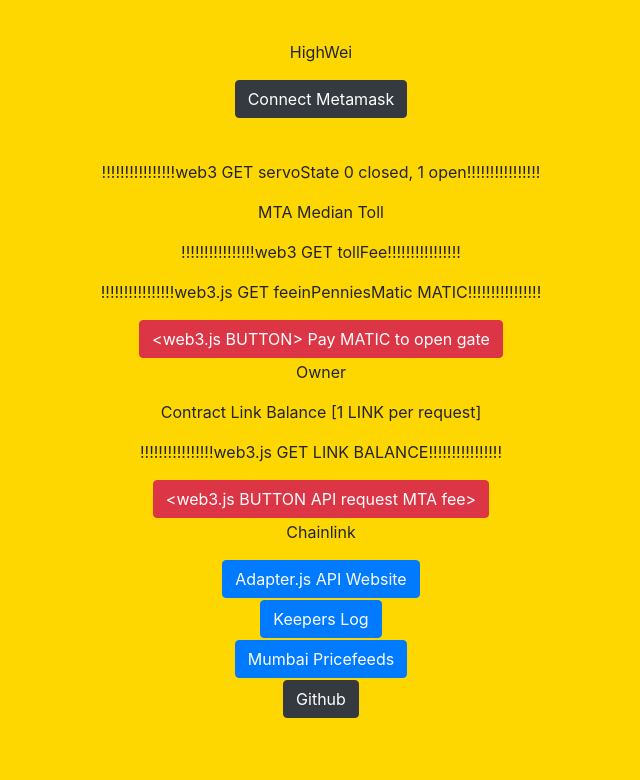
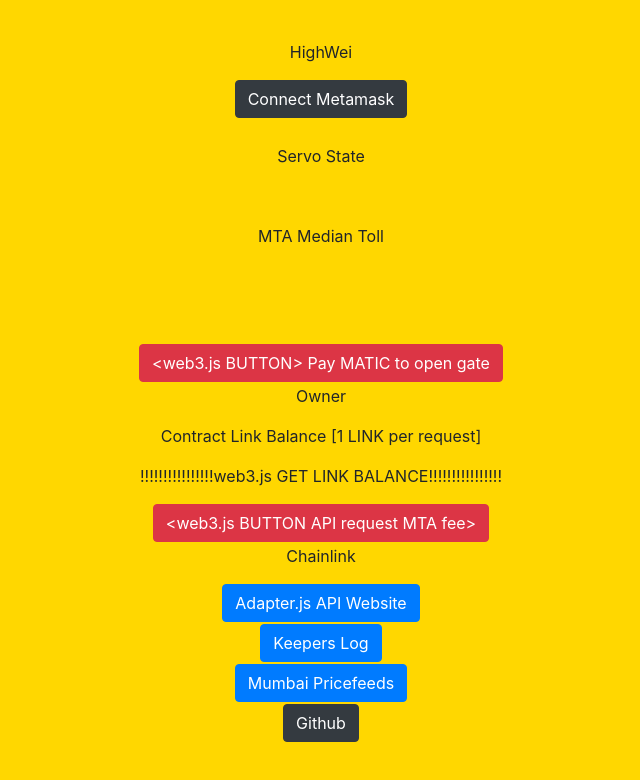
Before and after one commit to MarcusWentz/HighWei, a plain HTML site: page index.html in a window 1280 px wide. Shown: the whole page, without its empty margins (319-959 px from the left). Drawn offline with nearby package versions, Linux system fonts and the light colour scheme; a script that the page names is missing.

Commit message:
Update index.html

```diff
--- a/index.html
+++ b/index.html
@@ -23,7 +23,7 @@
 </div>
 </div>
 
-<div style="min-height: 10vh">
+<div style="min-height: 8vh">
 <div class="row">
   <div class="col text-center">
     <button class="btn btn-dark" id=enableEthereumButton></button>
@@ -31,13 +31,17 @@
 </div>
 </div>
 
-
+<div style="min-height: 5vh">
+<div class="col text-center">
+    <p>Servo State</p>
 </div>
 </div>
 
 <div style="min-height: 5vh">
+ <div class="row">
      <div class="col text-center">
-    <p>!!!!!!!!!!!!!!!!web3 GET servoState 0 closed, 1 open!!!!!!!!!!!!!!!!</p>
+       <p class="text-dark" id=servoStateDOM </p>
+     </div>
    </div>
  </div>
 
@@ -48,14 +52,18 @@
 </div>
 
 <div style="min-height: 5vh">
+ <div class="row">
      <div class="col text-center">
-    <p>!!!!!!!!!!!!!!!!web3 GET tollFee!!!!!!!!!!!!!!!!</p>
+       <p class="text-dark" id=tollPenniesDOM </p>
+     </div>
    </div>
  </div>
 
  <div style="min-height: 5vh">
+  <div class="row">
       <div class="col text-center">
-<p>!!!!!!!!!!!!!!!!web3.js GET feeinPenniesMatic MATIC!!!!!!!!!!!!!!!!</p>
+        <p class="text-dark" id=feeinPenniesMaticResultDOM </p>
+      </div>
     </div>
   </div>
 
```
Lines whose indentation alone changed are shown as unchanged.
